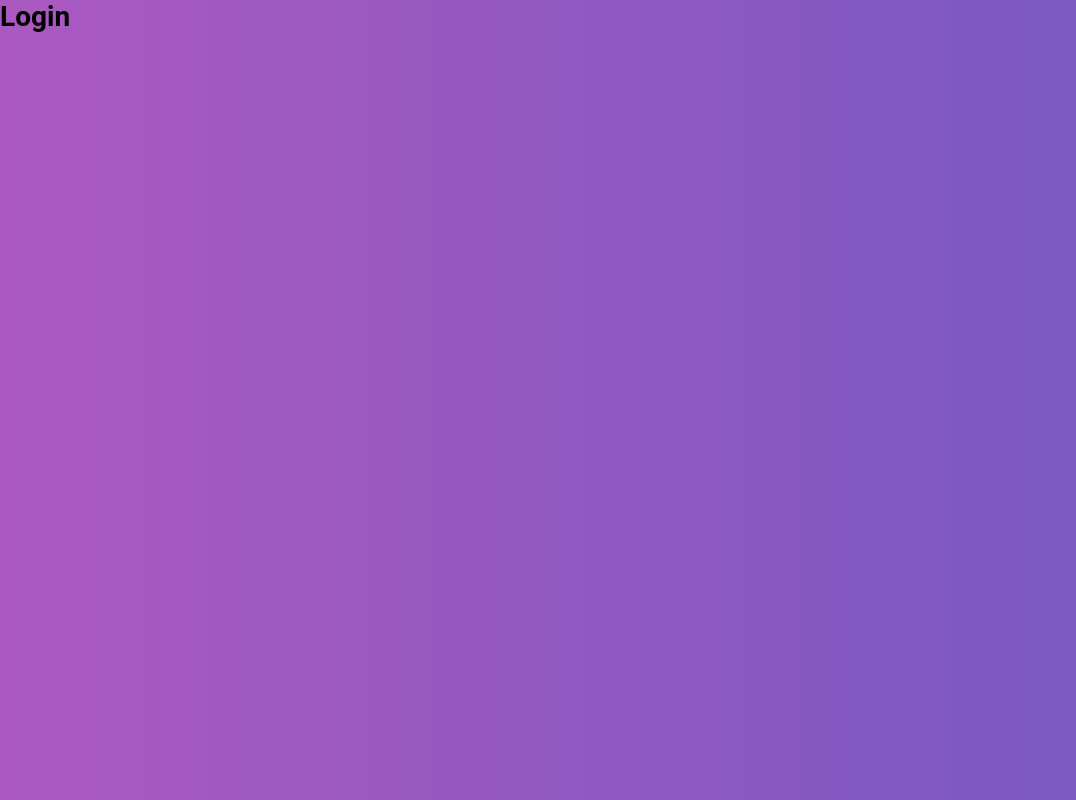
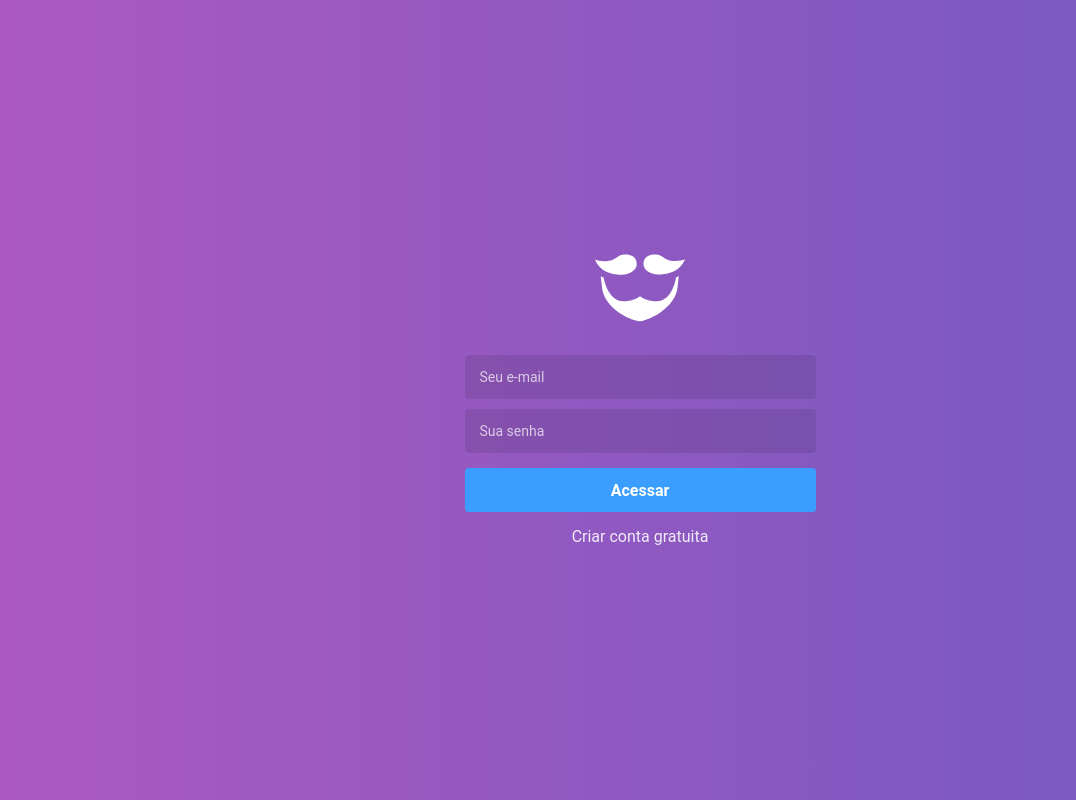
Before and after one commit to renatosousafilho/gobarber-web, a React (Create React App) app: page / in a window 1280 px wide. Shown: the whole page, without its empty margins (0-1076 px from the left). Built offline with nearby package versions, Linux system fonts and the light colour scheme.

Commit message:
estilizando login e cadastro

```diff
--- a/package.json
+++ b/package.json
@@ -7,6 +7,7 @@
     "@testing-library/react": "^9.3.2",
     "@testing-library/user-event": "^7.1.2",
     "babel-plugin-root-import": "^6.5.0",
+    "polished": "^3.6.2",
     "prop-types": "^15.7.2",
     "react": "^16.13.1",
     "react-dom": "^16.13.1",
--- a/src/pages/SignIn/index.js
+++ b/src/pages/SignIn/index.js
@@ -1,9 +1,20 @@
 import React from 'react';
+import { Link } from 'react-router-dom';
+
+import logo from '~/asssets/logo.svg';
 
 export default function index() {
   return (
-    <div>
-      <h1>Login</h1>
-    </div>
+    <>
+      <img src={logo} alt="GoBarber" />
+
+      <form>
+        <input type="email" placeholder="Seu e-mail" />
+        <input type="password" placeholder="Sua senha" />
+
+        <button type="submit">Acessar</button>
+        <Link to="/register">Criar conta gratuita</Link>
+      </form>
+    </>
   );
 }
--- a/src/pages/SignUp/index.js
+++ b/src/pages/SignUp/index.js
@@ -1,5 +1,21 @@
 import React from 'react';
+import { Link } from 'react-router-dom';
+
+import logo from '~/asssets/logo.svg';
 
 export default function index() {
-  return <div></div>;
+  return (
+    <>
+      <img src={logo} alt="GoBarber" />
+
+      <form>
+        <input type="name" placeholder="Seu nome" />
+        <input type="email" placeholder="Seu e-mail" />
+        <input type="password" placeholder="Sua senha" />
+
+        <button type="submit">Criar conta</button>
+        <Link to="/">Já tenho login</Link>
+      </form>
+    </>
+  );
 }
--- a/src/pages/_layouts/auth/index.js
+++ b/src/pages/_layouts/auth/index.js
@@ -1,10 +1,14 @@
 import React from 'react';
 import PropTypes from 'prop-types';
 
-import { Wrapper } from './styles';
+import { Wrapper, Content } from './styles';
 
 export default function AuthLayout({ children }) {
-  return <Wrapper>{children}</Wrapper>;
+  return (
+    <Wrapper>
+      <Content>{children}</Content>
+    </Wrapper>
+  );
 }
 
 AuthLayout.propTypes = {
--- a/src/pages/_layouts/auth/styles.js
+++ b/src/pages/_layouts/auth/styles.js
@@ -1,6 +1,64 @@
 import styled from 'styled-components';
+
+import { darken } from 'polished';
 
 export const Wrapper = styled.div`
   height: 100%;
   background: linear-gradient(-90deg, #7159c1, #ab59c1);
+  display: flex;
+  justify-content: center;
+  align-items: center;
 `;
+
+export const Content = styled.div`
+  width: 100%;
+  max-width: 351px;
+  text-align: center;
+
+  form {
+    display: flex;
+    flex-direction: column;
+    margin-top: 30px;
+
+    input {
+      background: rgba(0, 0, 0, 0.1);
+      border: 0;
+      border-radius: 4px;
+      height: 44px;
+      padding: 0 15px;
+      color: #fff;
+      margin: 0 0 10px;
+
+      &::placeholder {
+        color: rgba(255, 255, 255, 0.7);
+      }
+    }
+
+    button {
+      margin: 5px 0 0;
+      height: 44px;
+      background: #3b9eff;
+      font-weight: bold;
+      color: #fff;
+      border: 0;
+      border-radius: 4px;
+      font-size: 16px;
+      transition: background 0.2s;
+
+      &:hover {
+        background: ${darken(0.03, '#3b9eff')};
+      }
+    }
+
+    a {
+      color: #fff;
+      margin-top: 15px;
+      font-size: 16px;
+      opacity: 0.88;
+
+      &:hover {
+        opacity: 1;
+      }
+    }
+  }
+`;
```
Also changed, not shown: src/asssets/logo.svg (added), 1 other file (tests, documents, lock files or other folders).
